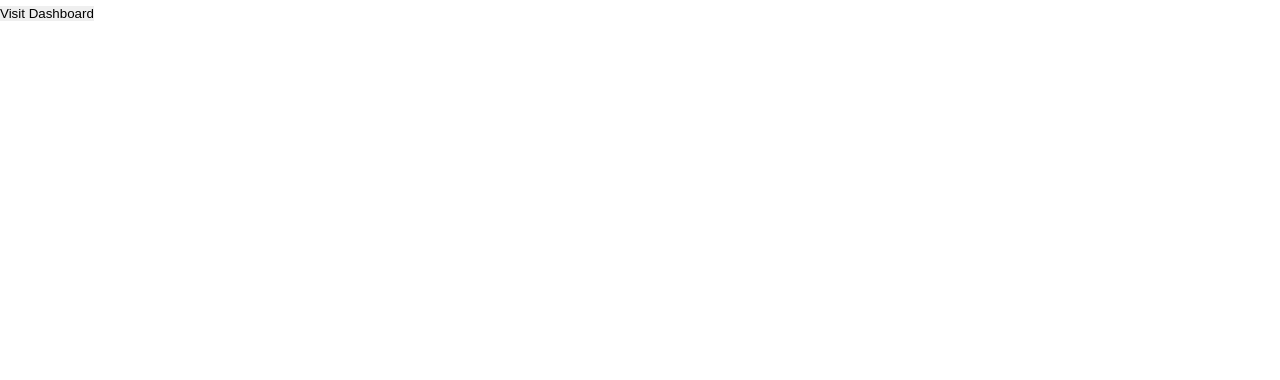
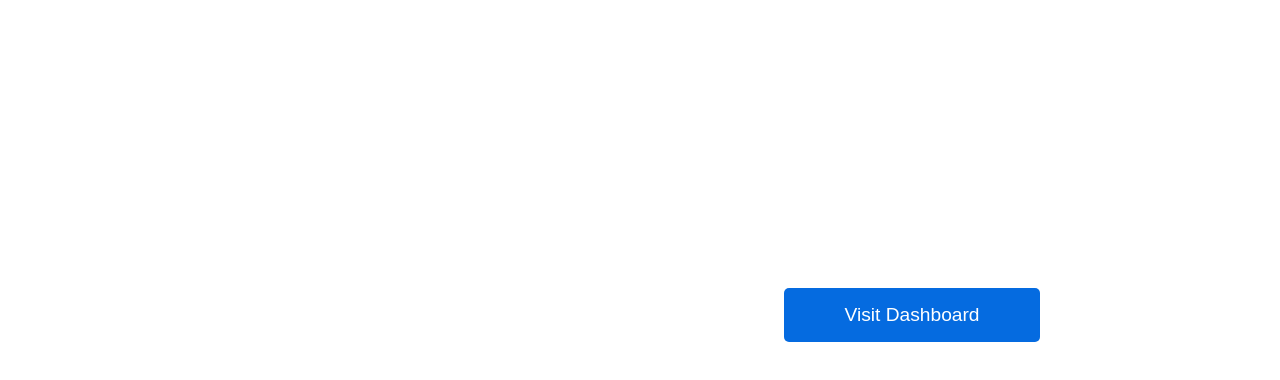
Before and after one commit to KumarAmit-Singh/adminDashboard, a React (Vite) app: page / in a window 1280 px wide. Shown: the top 380 px of the page. Built offline with nearby package versions, Linux system fonts and the light colour scheme.

Commit message:
first-Commit

```diff
--- a/src/App.tsx
+++ b/src/App.tsx
@@ -26,7 +26,7 @@ const App = () => {
     <BrowserRouter>
       <Suspense fallback={<Loader />}>
         <Routes>
-        <Route path="/" element={<Link to="/admin/dashboard"><button>Visit Dashboard</button></Link>} />
+        <Route path="/" element={<Link to="/admin/dashboard"><button className="app">Visit Dashboard</button></Link>} />
           <Route path="/admin/dashboard" element={<Dashboard />} />
           <Route path="/admin/products" element={<Products />} />
           <Route path="/admin/transaction" element={<Transaction />} />
--- a/src/pages/management/TransactionManagement.tsx
+++ b/src/pages/management/TransactionManagement.tsx
@@ -93,7 +93,8 @@ const TransactionManagement = () => {
               ${state},
               ${country},
               ${pinCode},
-            `}</p>
+            `}
+          </p>
 
           <h5>Amount Info</h5>
           <p>Subtotal: {subtotal}</p>
--- a/src/styles/app.scss
+++ b/src/styles/app.scss
@@ -223,3 +223,22 @@ button {
         transform: rotateZ(360deg);
     }
 }
+
+
+// main page button style
+.app {
+    margin-left: 49rem;
+    margin-top: 18rem;
+    padding: 1rem;
+    border: none;
+    background-color: rgb(5, 107, 224);
+    color: white;
+    width: 20%;
+    border-radius: 5px;
+    font-size: 1.2rem;
+    cursor: pointer;
+
+    &:hover {
+        opacity: 0.9;
+    }
+}
```
Lines whose indentation alone changed are shown as unchanged.
